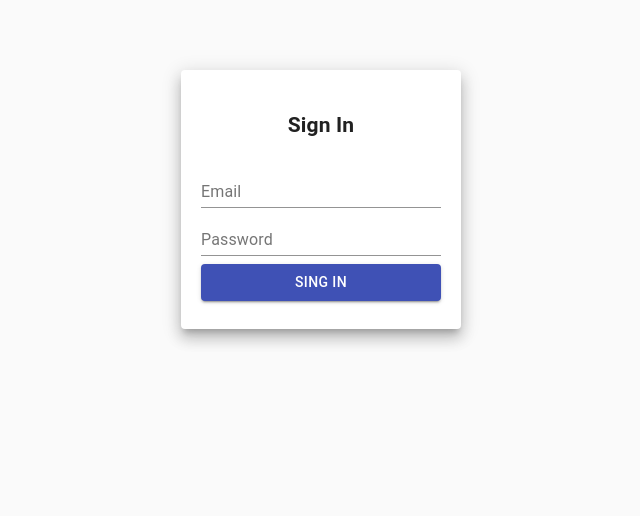
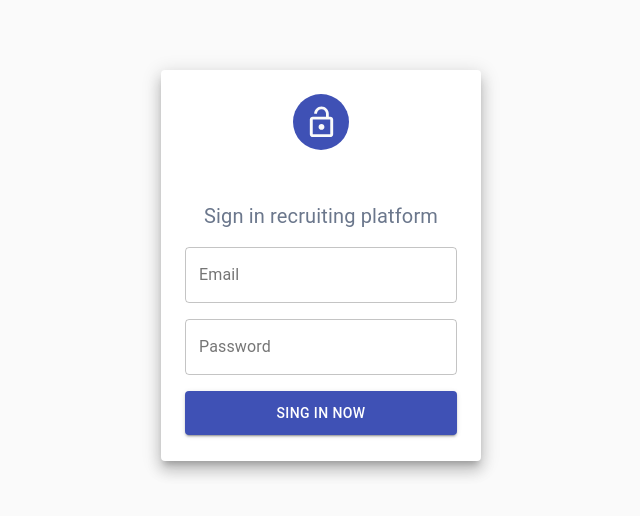
Before and after one commit to eugene-savko/recruitment-platform, a React (Create React App) app: page /login in a window 1280 px wide. Shown: the top 516 px of the page, without its empty margins (319-959 px from the left). Built offline with nearby package versions, Linux system fonts and the light colour scheme; no server answers.

Commit message:
refactor: Changed style login form

```diff
--- a/src/app/context/AuthLoggedContext.tsx
+++ b/src/app/context/AuthLoggedContext.tsx
@@ -18,6 +18,38 @@ export const authContext = createContext<IAuthLoggedContextState>(
 
 const AuthProvider: React.FC<React.ReactNode> = ({ children }) => {
 	const [auth, setAuth] = useState<IAuthState>(initAuthContext.auth);
+	useEffect(() => {
+		const authenticateRefresh = async () => {
+			try {
+				setAuth({
+					loading: true,
+					dataLoginForm: auth.dataLoginForm,
+					dataRole: auth.dataRole,
+					hasError: false,
+				});
+
+				const data = await getAccess();
+
+				setAuth({
+					loading: false,
+					dataLoginForm: auth.dataLoginForm,
+					dataRole: data,
+					hasError: false,
+				});
+			} catch (error) {
+				setAuth({
+					loading: false,
+					dataLoginForm: null,
+					dataRole: null,
+					hasError: false,
+				});
+			}
+		};
+
+		if (!auth.dataRole) {
+			authenticateRefresh();
+		}
+	}, []);
 
 	const logOut = () => {
 		setAuth({
@@ -62,39 +94,6 @@ const AuthProvider: React.FC<React.ReactNode> = ({ children }) => {
 		}
 	};
 
-	useEffect(() => {
-		const authenticateRefresh = async () => {
-			try {
-				setAuth({
-					loading: true,
-					dataLoginForm: auth.dataLoginForm,
-					dataRole: auth.dataRole,
-					hasError: false,
-				});
-
-				const data = await getAccess();
-
-				setAuth({
-					loading: false,
-					dataLoginForm: auth.dataLoginForm,
-					dataRole: data,
-					hasError: false,
-				});
-			} catch (error) {
-				setAuth({
-					loading: false,
-					dataLoginForm: null,
-					dataRole: null,
-					hasError: false,
-				});
-			}
-		};
-
-		if (!auth.dataRole) {
-			authenticateRefresh();
-		}
-	}, []);
-
 	return (
 		<authContext.Provider value={{ auth, logIn, logOut }}>
 			{children}
--- a/src/app/pages/AuthPage/Auth/ButtonSubmint.tsx
+++ b/src/app/pages/AuthPage/Auth/ButtonSubmint.tsx
@@ -3,7 +3,7 @@ import { AuthButtonSubmit } from './components';
 
 const ButtonSubmint: React.FunctionComponent = () => (
 	<AuthButtonSubmit type="submit" color="primary" variant="contained" fullWidth>
-		Sing In
+		Sing In now
 	</AuthButtonSubmit>
 );
 
--- a/src/app/pages/AuthPage/Auth/InputEmail.tsx
+++ b/src/app/pages/AuthPage/Auth/InputEmail.tsx
@@ -12,6 +12,7 @@ const InputEmail = forwardRef<HTMLInputElement>((props, ref) => (
 		margin="normal"
 		inputRef={ref}
 		fullWidth
+		variant="outlined"
 	/>
 ));
 
--- a/src/app/pages/AuthPage/Auth/InputPassword.tsx
+++ b/src/app/pages/AuthPage/Auth/InputPassword.tsx
@@ -12,6 +12,7 @@ const InputPassword = forwardRef<HTMLInputElement>((props, ref) => (
 		margin="normal"
 		inputRef={ref}
 		fullWidth
+		variant="outlined"
 	/>
 ));
 
--- a/src/app/pages/AuthPage/Auth/components/AuthButtonSubmit.ts
+++ b/src/app/pages/AuthPage/Auth/components/AuthButtonSubmit.ts
@@ -3,7 +3,8 @@ import styled from 'styled-components';
 import { Button as MaterialButton } from '@material-ui/core';
 
 const AuthButtonSubmit = styled(MaterialButton)`
-	margin: 8px 0;
+	margin: 16px 0 2px 0;
+	padding: 10px 0;
 `;
 
 export default AuthButtonSubmit;
--- a/src/app/pages/AuthPage/Auth/components/AuthErrorLabel.ts
+++ b/src/app/pages/AuthPage/Auth/components/AuthErrorLabel.ts
@@ -1,7 +1,7 @@
 import styled from 'styled-components';
 
 const AuthErrorLabel = styled.p`
-	margin: 2px;
+	margin: 0px;
 	color: red;
 	font-size: 12px;
 `;
--- /dev/null
+++ b/src/app/pages/AuthPage/Auth/components/AuthImg.ts
@@ -0,0 +1,7 @@
+import styled from 'styled-components';
+import { Avatar } from '@material-ui/core';
+
+export const AuthImg = styled(Avatar)`
+	background-color: #3f51b5;
+	padding: 28px;
+`;
--- a/src/app/pages/AuthPage/Auth/components/AuthInput.ts
+++ b/src/app/pages/AuthPage/Auth/components/AuthInput.ts
@@ -3,7 +3,7 @@ import styled from 'styled-components';
 import { TextField } from '@material-ui/core';
 
 const AuthInput = styled(TextField)`
-	margin: 0;
+	margin: 16px 0 0 0;
 `;
 
 export default AuthInput;
--- a/src/app/pages/AuthPage/Auth/components/AuthTitle.ts
+++ b/src/app/pages/AuthPage/Auth/components/AuthTitle.ts
@@ -1,8 +1,10 @@
 import styled from 'styled-components';
 
-const AuthTitle = styled.h2`
+const AuthTitle = styled.p`
 	width: 100%;
-	margin: 20px 0;
+	margin: 52px 0 0 0;
+	font-size: 20px;
 	text-align: center;
+	color: rgb(107, 119, 140);
 `;
 export default AuthTitle;
--- a/src/app/pages/AuthPage/Auth/components/AuthWrapper.ts
+++ b/src/app/pages/AuthPage/Auth/components/AuthWrapper.ts
@@ -3,8 +3,8 @@ import styled from 'styled-components';
 import { Paper } from '@material-ui/core';
 
 const AuthWrapper = styled(Paper)`
-	padding: 20px;
-	width: 280px;
+	padding: 24px;
+	width: 320px;
 	margin: 70px auto;
 	transition: all 0.5s ease-in;
 `;
--- a/src/app/pages/AuthPage/Auth/components/index.ts
+++ b/src/app/pages/AuthPage/Auth/components/index.ts
@@ -5,6 +5,7 @@ import AuthInput from './AuthInput';
 import AuthForm from './AuthForm';
 import AuthTitle from './AuthTitle';
 import AuthCircularProgress from './AuthCircularProgress';
+import { AuthImg } from './AuthImg';
 
 export {
 	AuthTitle,
@@ -14,4 +15,5 @@ export {
 	AuthInput,
 	AuthForm,
 	AuthCircularProgress,
+	AuthImg,
 };
--- a/src/app/pages/AuthPage/Auth/index.tsx
+++ b/src/app/pages/AuthPage/Auth/index.tsx
@@ -7,10 +7,10 @@ import { IFormInput } from 'app/pages/AuthPage/Auth/types';
 
 import { authContext } from 'app/context/AuthLoggedContext';
 
+import LockOpenIcon from '@material-ui/icons/LockOpen';
+import { Grid } from '@material-ui/core';
 import { validation } from './helpers/validation';
-
-import { AuthErrorLabel, AuthWrapper, AuthForm } from './components';
-import CheckBoxRemember from './CheckBoxRemember';
+import { AuthWrapper, AuthForm, AuthImg } from './components';
 import ButtonSubmint from './ButtonSubmint';
 import InputPassword from './InputPassword';
 import InputEmail from './InputEmail';
@@ -25,7 +25,7 @@ const defaultValues: IFormInput = {
 
 export const Auth: React.FunctionComponent = () => {
 	const history = useHistory();
-	const { handleSubmit, errors, register, control } = useForm({
+	const { handleSubmit, errors, register } = useForm({
 		defaultValues,
 	});
 	const { logIn, auth } = useContext(authContext);
@@ -38,7 +38,18 @@ export const Auth: React.FunctionComponent = () => {
 	return (
 		<React.Fragment>
 			<AuthWrapper elevation={10}>
-				<AuthTitle>Sign In</AuthTitle>
+				<Grid
+					container
+					spacing={0}
+					direction="column"
+					alignItems="center"
+					justify="center"
+				>
+					<AuthImg>
+						<LockOpenIcon fontSize="large" />
+					</AuthImg>
+					<AuthTitle>Sign in recruiting platform </AuthTitle>
+				</Grid>
 
 				<AuthForm noValidate onSubmit={handleSubmit(getInputsForm)}>
 					<InputEmail ref={register(validation.username)} />
```
